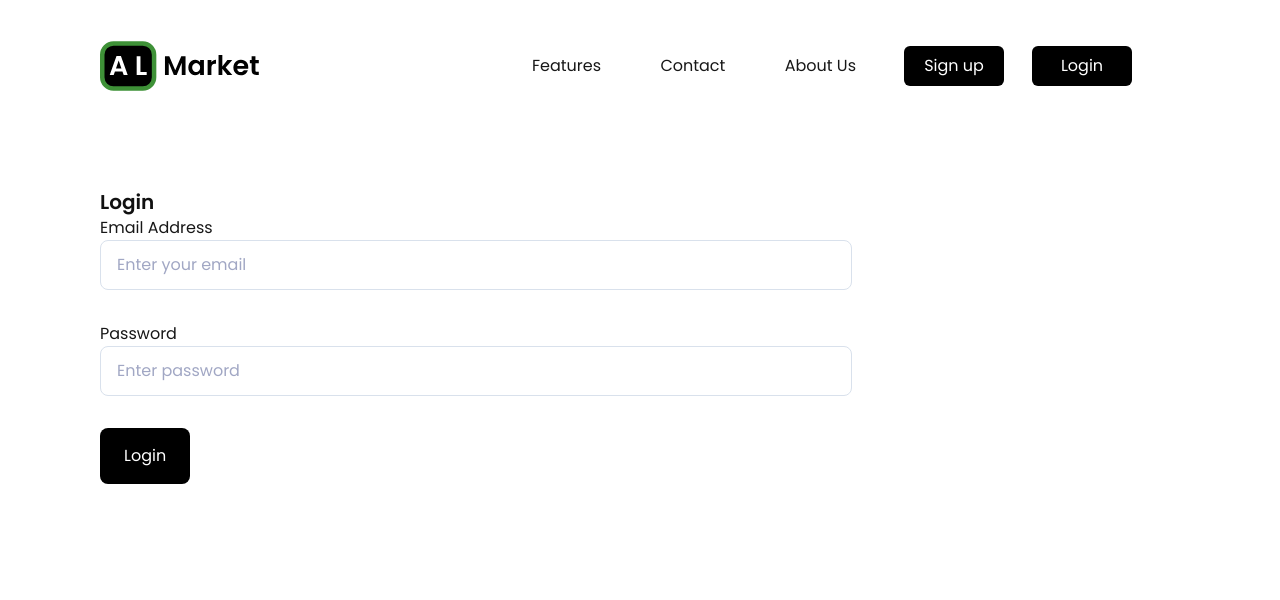
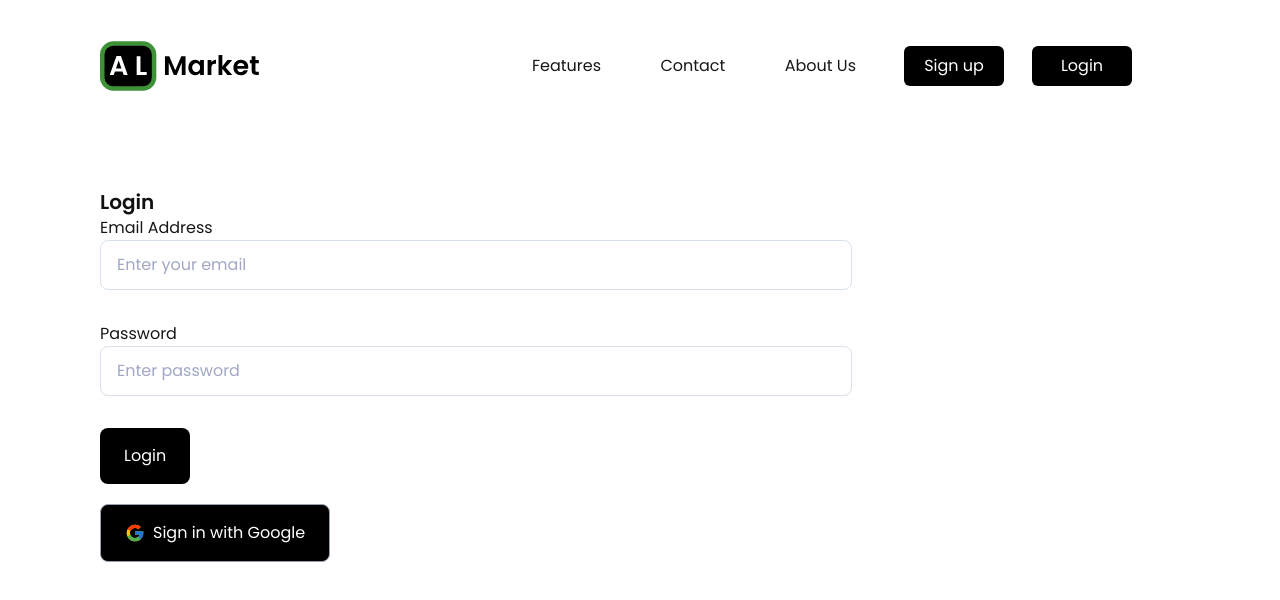
Before and after one commit to AEnedahg/almarket, a Next.js app: page /login in a window 1280 px wide. Shown: the top 600 px of the page. Built offline with nearby package versions, Linux system fonts and the light colour scheme.

Commit message:
added sign with google button

```diff
--- a/src/components/Login.tsx
+++ b/src/components/Login.tsx
@@ -3,8 +3,8 @@ import React from "react";
 import { z } from "zod";
 import { zodResolver } from "@hookform/resolvers/zod";
 import { useForm } from "react-hook-form";
-
-
+import googleIcon from '../../public/svg/signin/icons8-google.svg';
+import Image from 'next/image';
 const customerRegisterSchema = z
   .object({
     email: z
@@ -86,6 +86,13 @@ function CustomerRegister() {
         >
           Login
         </button>
+        <button className="border-gray-400 border-1 border-solid rounded-lg
+        flex justify-center items-center gap-x-2 block mt-5 px-6 py-4 bg-black
+        text-white
+        ">
+          <Image src={googleIcon} alt="googleIcon" width={20} height={20} />
+          Sign in with Google
+        </button>
       </form>
     </div>
   );
```
Also changed, not shown: public/svg/signin/icons8-google.svg (added).
